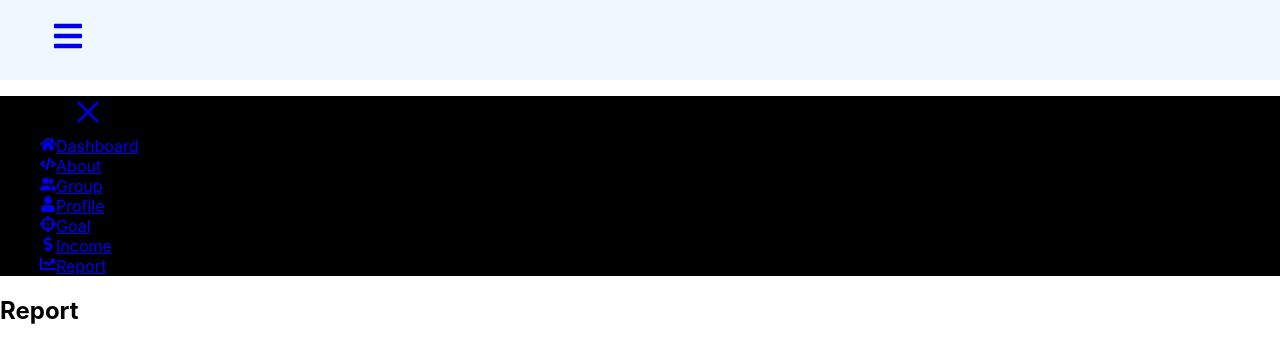
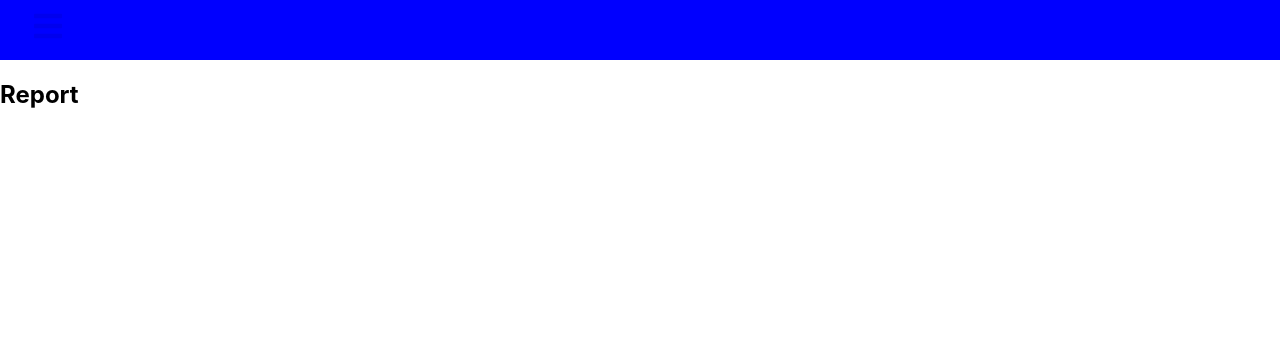
Before and after one commit to Jognovezzu/shared-finances, a React (Create React App) app: page /report in a window 1280 px wide. Shown: the top 362 px of the page. Built offline with nearby package versions, Linux system fonts and the light colour scheme.

Commit message:
Add new css styles in sidebar component

```diff
--- a/src/components/Sidebar.css
+++ b/src/components/Sidebar.css
@@ -1,5 +1,5 @@
 .navbar{
-    background-color: #F0F8FF;
+    background-color: red;
     border-right: 1px solid #e9ecef;
     height: 100vh;
     width: 250px;
@@ -7,17 +7,36 @@
     top: 0;
     left: 0;
     z-index: 1000;
+    margin-left: 0px;
 
 }
 
 .sidebar {
-    background-color: 	#F0F8FF;
+    background-color: 	blue;
     display: flex;
     flex-direction: column;
     height: 100%;
     width: 100%;
-    padding: 20px;
+    padding: 10px 0;
+    margin-left: 0px;
     box-sizing: border-box;
+}
+
+.navbar-toggle {
+    background-color: none;
+    border: none;
+    color: none;
+    font-size: 24px;
+    cursor: pointer;
+    padding-top: 0;
+
+
+}
+
+.navbar-toggle a {
+    color: white;
+    margin-left: 25px;
+
 }
 
 .menu-bars {
@@ -28,5 +47,62 @@
 
 .nav-menu {
     background-color: #000000;
+    width: 250px;
+    height: 100vh;
+    display: flex;
+    justify-content: left;
+    position: fixed;
+    top: 0;
+    left: -100%;
+    transition: 850ms;
+    padding: 0px 0 2px 0px;
+    border-color: red;
+    margin-left: 0px;
+
+
+}
+
+.nav-menu-items {
     width: 100%;
+    margin-left: 0px;
+    padding: 0px 10px;
+
 }
+
+.nav-menu.active {
+    left: 0;
+    transition: 350ms;
+    margin-left: 0px;
+}
+
+.nav-text {
+    display: flex;
+    justify-content: space-between;
+    align-items: center;
+    padding: 8px 1px 8px 16px;
+    list-style: none;
+    height: 70px;
+
+}
+
+.nav-text a {
+    text-decoration: none;
+    color: #f5f5f5;
+    font-size: 30px;
+    width: 100%;
+    height: 100%;
+    display: flex;
+    align-items: center;
+    border-radius: 4px;
+    padding-left: 0px;
+
+}
+
+.nav-text a:hover {
+    background-color: #1a83ff;
+}
+
+.nav-text text {
+    display: none;
+    padding: 0 8px;
+}
--- a/src/components/Sidebar.jsx
+++ b/src/components/Sidebar.jsx
@@ -75,13 +75,13 @@ const Sidebar = () => {
             <ul className="nav-menu-items" >
                 <li className="navbar-toggle">
                     <Link to="#" className="menu-bars">
-                        <AiOutlineClose />
+                        <AiOutlineClose onClick={showSidebar} />
                     </Link>
                 </li>
                 {SideBarItem.map((item, index) => {
                     return (
                         <li key={index} className={item.cName}>
-                            <Link to={item.path}>
+                            <Link to={item.path} onClick={showSidebar}>
                                 {item.icon}
                                 <span>{item.name}</span>
                             </Link>
```
